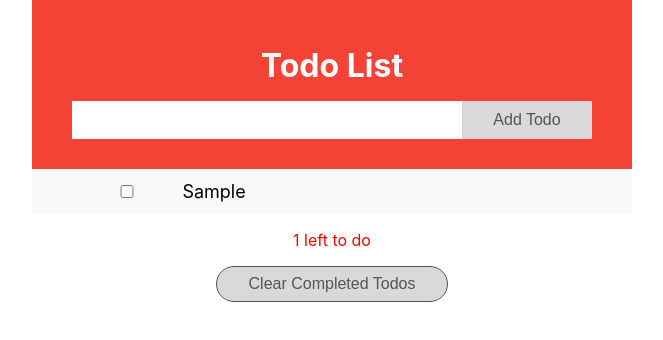
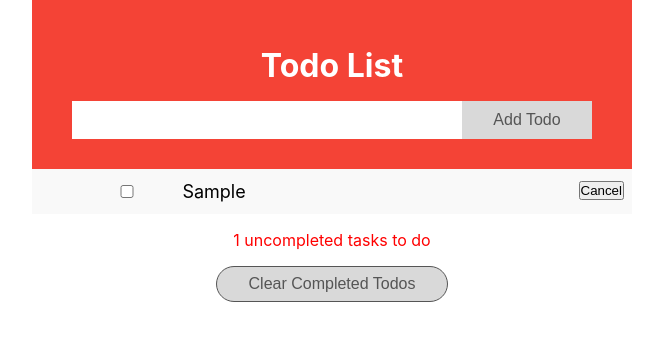
Before and after one commit to MillyMillyL/todolist, a React (Create React App) app: page / in a window 1280 px wide. Both pictures are taken after typing "Sample" into the empty fields and a click on the button "Add Todo". Shown: the top 340 px of the page, without its empty margins (308-971 px from the left). Built offline with nearby package versions, Linux system fonts and the light colour scheme.

Commit message:
Cancel Task

```diff
--- a/src/App.js
+++ b/src/App.js
@@ -24,9 +24,11 @@ function App() {
     e.preventDefault();
     const name = todoNameRef.current.value;
     if (name === "") return;
+
     setTodos((prev) => {
       return [...prev, { id: v4(), name: name, complete: false }];
     });
+
     todoNameRef.current.value = null;
   }
 
@@ -43,6 +45,10 @@ function App() {
     setTodos(newTodos);
   }
 
+  function handleCancelTodo(id) {
+    setTodos(todos.filter((todo) => todo.id !== id));
+  }
+
   return (
     <main className="app">
       <header className="header">
@@ -53,10 +59,14 @@ function App() {
         </button>
       </header>
       <ul>
-        <TodoList todos={todos} handleCompleteTodos={handleCompleteTodos} />
+        <TodoList
+          todos={todos}
+          handleCompleteTodos={handleCompleteTodos}
+          handleCancelTodo={handleCancelTodo}
+        />
       </ul>
       <p className="left">
-        {todos.filter((todo) => !todo.complete).length} left to do
+        {todos.filter((todo) => !todo.complete).length} uncompleted tasks to do
       </p>
       <button onClick={handleClearTodos} className="clearBtn">
         Clear Completed Todos
--- a/src/Todo.js
+++ b/src/Todo.js
@@ -1,9 +1,9 @@
 import React from "react";
 
-const Todo = ({ todo, handleCompleteTodos }) => {
+const Todo = ({ todo, handleCompleteTodos, handleCancelTodo }) => {
   return (
     <li>
-      <label>
+      <label className={todo.complete ? "completed" : ""}>
         <input
           type="checkbox"
           checked={todo.complete}
@@ -11,6 +11,9 @@ const Todo = ({ todo, handleCompleteTodos }) => {
         />
         {todo.name}
       </label>
+      <button className="cancelBtn" onClick={() => handleCancelTodo(todo.id)}>
+        Cancel
+      </button>
     </li>
   );
 };
--- a/src/TodoList.js
+++ b/src/TodoList.js
@@ -1,13 +1,14 @@
 import React from "react";
 import Todo from "./Todo";
 
-const TodoList = ({ todos, handleCompleteTodos }) => {
+const TodoList = ({ todos, handleCompleteTodos, handleCancelTodo }) => {
   return todos.map((todo) => {
     return (
       <Todo
         todo={todo}
         key={todo.id}
         handleCompleteTodos={handleCompleteTodos}
+        handleCancelTodo={handleCancelTodo}
       />
     );
   });
--- a/src/index.css
+++ b/src/index.css
@@ -125,3 +125,17 @@ label input {
   margin: 1rem 0;
   color: red;
 }
+
+.completed {
+  text-decoration: line-through;
+}
+
+.cancelBtn {
+  position: relative;
+  float: right;
+}
+
+.cancelBtn:hover {
+  background-color: red;
+  color: white;
+}
```
